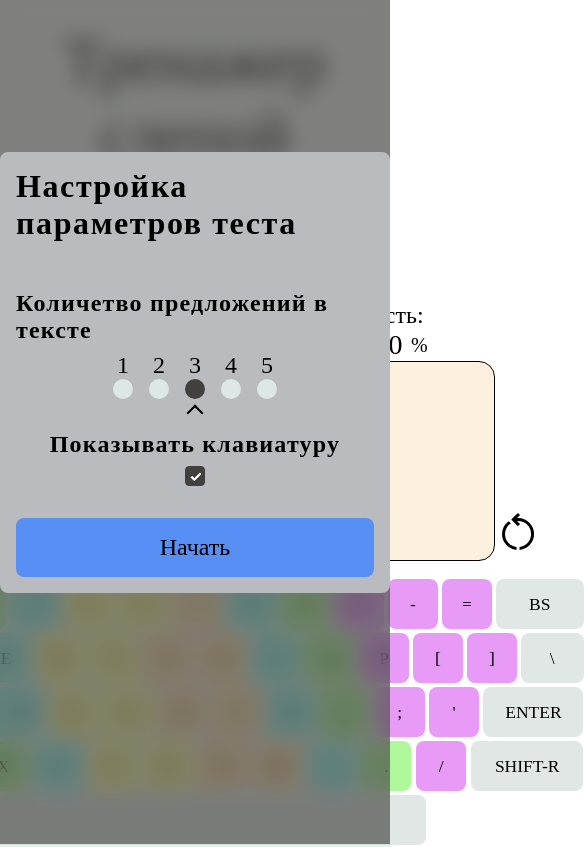
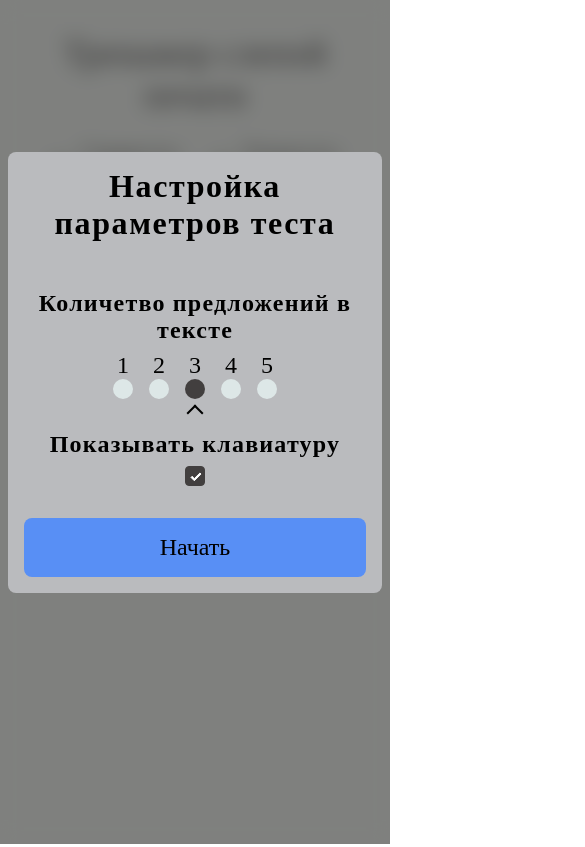
Before and after one commit to igorkondratev3/typing-simulator, a Vue app: page /test in a window 390 px wide. Shown: the whole page, 585 px wide, since content can reach past the window. Built offline with nearby package versions, Linux system fonts and the light colour scheme; a web font is replaced by a local one.

Commit message:
add adaptive

```diff
--- a/src/assets/index.css
+++ b/src/assets/index.css
@@ -26,4 +26,5 @@ body {
   width: 100%;
   min-height: 100vh;
   background-color: rgb(232, 238, 233);
+  padding: 8px;
 }
--- a/src/components/TheHeader.vue
+++ b/src/components/TheHeader.vue
@@ -1,4 +1,12 @@
-<script setup></script>
+<script setup>
+import { computed } from 'vue';
+const props = defineProps({
+  hideHeaderLess550Height: Boolean
+})
+const hideHeader = computed(() =>
+  props.hideHeaderLess550Height ? 'none' : 'flex'
+)
+</script>
 
 <template>
   <header class="header">
@@ -16,4 +24,22 @@
   text-align: center;
   user-select: none;
 }
+
+@media (max-width: 820px) {
+  .header {
+    font-size: 24px;
+  }
+}
+
+@media (max-width: 600px) {
+  .header {
+    font-size: 18px;
+  }
+}
+
+@media (max-height: 550px) {
+  .header {
+    display: v-bind(hideHeader);
+  }
+}
 </style>
--- a/src/components/testPage/restartButton.vue
+++ b/src/components/testPage/restartButton.vue
@@ -10,7 +10,7 @@ defineEmits(['restartTest']);
     @click="$emit('restartTest')"
   >
     <img
-      class="restart-botton__icon"
+      class="restart-button__icon"
       src="/src/assets/svg/restart.svg"
       alt="restart"
     />
@@ -33,4 +33,17 @@ defineEmits(['restartTest']);
   height: 48px;
   margin-right: 8px;
 }
+
+@media (max-width: 501px) {
+  .restart-button__icon {
+    width: 32px;
+    height: 32px;
+  }
+}
+
+@media (max-width: 415px) {
+  .restart-button {
+    transform: translateX(0);
+  }
+}
 </style>
--- a/src/components/testPage/testSetup.vue
+++ b/src/components/testPage/testSetup.vue
@@ -95,6 +95,8 @@ const goToTest = async () => {
   align-items: center;
   height: 100vh;
   width: 100vw;
+  padding-left: 8px;
+  padding-right: 8px;
   overflow: auto;
   background-color: rgba(77, 76, 76, 0.616);
   backdrop-filter: blur(10px);
@@ -114,6 +116,13 @@ const goToTest = async () => {
   display: none;
 }
 
+@media (max-height: 600px) {
+  .dialog__wrapper {
+    justify-content: flex-start;
+    padding-top: 8px;
+  }
+}
+
 .dialog__test-setup {
   margin-bottom: 100px;
 }
@@ -131,7 +140,8 @@ const goToTest = async () => {
   margin-bottom: 48px;
   font-size: 32px;
   font-weight: 700;
-  letter-spacing: .05em;
+  letter-spacing: 0.05em;
+  text-align: center;
 }
 
 .test-setup__parameter {
@@ -147,7 +157,8 @@ const goToTest = async () => {
 .setup-parameter__header {
   font-size: 24px;
   font-weight: 700;
-  letter-spacing: .05em;
+  letter-spacing: 0.05em;
+  text-align: center;
 }
 
 .setup-parameter__parameter {
--- a/src/components/testPage/testStatistic.vue
+++ b/src/components/testPage/testStatistic.vue
@@ -92,4 +92,21 @@ defineProps({
   align-items: center;
   font-size: 20px;
 }
+
+@media (max-width: 501px) {
+  .statistic-parameter__icon {
+  width: 24px;
+  height: 24px;
+}
+
+.statistic-parameter__speed {
+  font-size: 24px;
+  width: 45px;
+}
+
+.statistic-parameter__accuracy {
+  font-size: 24px;
+  width: 80px;
+}
+}
 </style>
--- a/src/components/theKeyboard.vue
+++ b/src/components/theKeyboard.vue
@@ -128,6 +128,18 @@ const defineLook = (rowIndex, keyIndex, key) => {
   justify-content: space-between;
 }
 
+@media(max-width: 820px) {
+  .keyboard {
+    --button-width: 35px;
+  }
+}
+
+@media(max-width: 600px) {
+  .keyboard {
+    --button-width: 20px;
+  }
+}
+
 .keyboard__row {
   display: flex;
   flex-wrap: nowrap;
@@ -153,6 +165,7 @@ const defineLook = (rowIndex, keyIndex, key) => {
   width: var(--button-width);
   height: var(--button-width);
   font-size: calc(var(--button-width) * 0.35);
+  user-select: none;
 }
 
 .keyboard__key_quarter-to {
--- a/src/pages/CompletePage.vue
+++ b/src/pages/CompletePage.vue
@@ -24,7 +24,7 @@ const printSpeedDeclination = (printSpeed) => {
 
 <template>
   <div class="complete-page page-wrapper">
-    <TheHeader />
+    <TheHeader :hideHeaderLess550Height="false"/>
     <main class="complete-page__main">
       <div class="complete-page__message-and-link">
         <div class="complete-page__message complete-message">
@@ -55,16 +55,18 @@ const printSpeedDeclination = (printSpeed) => {
   flex-grow: 1;
 }
 
-.start-page__message-and-link {
-  display: flex;
-  flex-direction: column;/*попробовать убрать*/
-  width: 600px; /*max width*/
+.complete-page__message-and-link {
+  max-width: 600px;
   margin-top: 32px;
 }
 
+@media (max-width: 600px) {
+  .complete-page__message-and-link {
+    margin-top: 0;
+  }
+}
+
 .complete-page__message {
-  width: 600;
-  margin-top: 32px;
   padding: 16px;
   border-radius: 8px;
   background-color: rgba(88, 143, 245, 0.459);
--- a/src/pages/StartPage.vue
+++ b/src/pages/StartPage.vue
@@ -6,7 +6,7 @@ import TheHeader from '@/components/TheHeader.vue';
 
 <template>
   <div class="start-page page-wrapper">
-    <TheHeader />
+    <TheHeader :hideHeaderLess550Height="false"/>
     <main class="start-page__main">
       <div class="start-page__message-and-link">
         <p class="start-page__message">
@@ -35,10 +35,14 @@ import TheHeader from '@/components/TheHeader.vue';
 }
 
 .start-page__message-and-link {
-  display: flex;
-  flex-direction: column;/*попробовать убрать*/
-  width: 600px; /*max width*/
+  max-width: 600px;
   margin-top: 32px;
+}
+
+@media (max-width: 600px) {
+  .start-page__message-and-link {
+    margin-top: 0;
+  }
 }
 
 .start-page__message {
@@ -67,7 +71,6 @@ import TheHeader from '@/components/TheHeader.vue';
   border-radius: 8px;
   cursor: pointer;
   font-size: 24px;
-  color: black;
   background-color: rgb(88, 143, 245);
 }
 </style>
--- a/src/pages/TestPage.vue
+++ b/src/pages/TestPage.vue
@@ -127,7 +127,7 @@ const restartTest = () => {
     @keydown.caps-lock="checkCaps"
     @keydown.shift.exact="setPressedKey($event.code)"
   >
-    <TheHeader />
+    <TheHeader :hideHeaderLess550Height="seenKeyboard" />
     <main class="typing-test">
       <div class="typing-test__statistic-and-content">
         <TestStatistic
@@ -180,7 +180,7 @@ const restartTest = () => {
   flex-direction: column;
   align-items: center;
   flex-grow: 1;
-  padding-top: 32px;
+  margin-top: 32px;
 }
 
 .typing-test__text-content {
@@ -194,6 +194,27 @@ const restartTest = () => {
   line-height: 28px;
   text-align: justify;
   background-color: rgb(253, 240, 222);
+}
+
+@media (max-width: 700px) {
+  .typing-test__text-content {
+    width: 400px;
+  }
+  .typing-test {
+    margin-top: 0;
+  }
+}
+
+@media (max-width: 501px) {
+  .typing-test__text-content {
+    width: 320px;
+  }
+}
+
+@media (max-width: 415px) {
+  .typing-test__text-content {
+    padding-bottom: 32px;
+  }
 }
 
 .text-content__letter {
```
Lines whose indentation alone changed are shown as unchanged.
